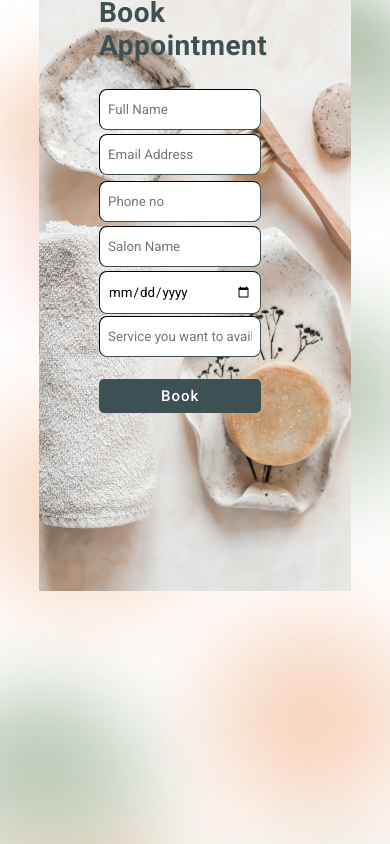
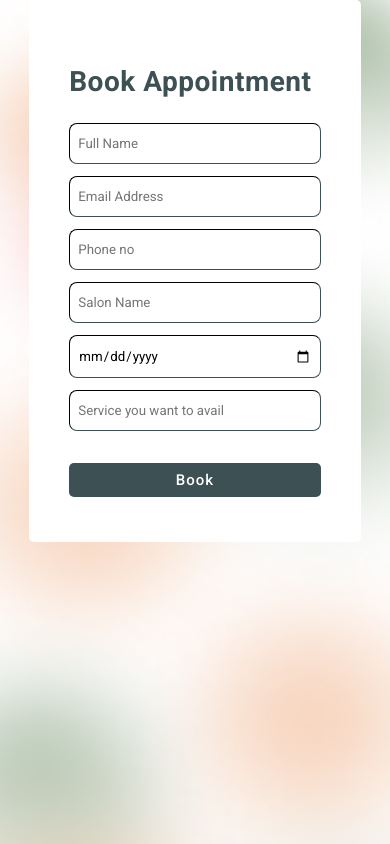
Before and after one commit to BSEF19A525/StyStudioBackend, a React (Create React App) app in the folder front_end/: page /Book in a window 390 px wide. Built offline with nearby package versions, Linux system fonts and the light colour scheme.

Commit message:
contact links added

```diff
--- a/front_end/src/components/BookAppointment/Bookappoint.js
+++ b/front_end/src/components/BookAppointment/Bookappoint.js
@@ -82,7 +82,7 @@ function Bookappoint() {
     // Phone Number Validity
     if (phone.length < 12 && phone.length >= 9) {
       // Date Validity --> No Past Date allowed
-      if (bookingDate != -1) {
+      if (bookingDate !== -1) {
         // Service Validity --> Only Alphabets, whitespace character, including spaces, tabs, and line breaks.
         const alphabetsRegex = /^[A-Za-z\s]+$/;
         if (alphabetsRegex.test(service)) {
--- a/front_end/src/components/BookAppointment/book.css
+++ b/front_end/src/components/BookAppointment/book.css
@@ -13,17 +13,19 @@
 .side-img0 {
   background-image: url("../../assets/rectangle-1@3x.png");
   background-size: cover;
-  width: 40%;
+  width: 30vw;
 }
 /* ALI MALIK */
 .bookForm {
+  display: flex;
+  justify-content: center;
+  align-items: center;
+  border-radius: 0 10px 10px 0px;
   background: white;
-  /* width: 600px; */
-  width: 40%;
+  width: 40vw;
   height: 80vh;
-  padding: 40px 100px;
+  padding: 40px;
 }
-
 .title0 {
   color: #3d5054;
   font-family: "Roboto", sans-serif;
@@ -45,13 +47,15 @@
   border-color: #3d5054;
   border-width: 1px;
 }
-.salImg0{
+.salImg0 {
   display: none;
 }
 .flex-com0 {
   display: flex;
   justify-content: space-between;
   margin-top: 12px;
+  /* margin-bottom: 10px; */
+  flex-wrap: wrap;
 }
 .sal-common0 {
   margin-top: 12px;
@@ -77,83 +81,44 @@
   width: 48%;
 }
 /*          ////////////////////////      responsive             ///////////////////////////////////  */
-@media (max-width: 1024px) {
-  .form0{
-    margin-top: -2rem;
-  }
-  .title0{
+@media (max-width: 912px) {
+  .title0 {
     font-size: 28px;
   }
-  .flex-com0{
-    flex-wrap: wrap;
+  .side-img0 {
+    display: none;
   }
-  .flex-com0 input{
-    width: 100%;
-    margin-bottom: 6px;
+  .bookForm {
+    border-radius: 5px;
+    width: auto;
+    height: 72vh;
+    padding: 40px 80px;
   }
 }
-@media (max-width: 912px) {
-  .form0{
-    margin-top: -2rem;
+
+@media (max-width: 576px) {
+  .flex-com0 input {
+    width: 100%;
   }
-  .bookForm{
-    background-image: url("../../assets/rectangle-1@3x.png");
-    width: 80%;
-    background-repeat: no-repeat;
-    background-position: center;
-    background-size: cover;
-    margin: auto;
-    height: 70vh;
+  .bookForm {
+    height: 85vh;
+    width: 85vw;
   }
-  .book-Wrapper{
-    display: block;
+  .bookForm {
+    padding: 40px;
   }
-  .form0{
-    margin-top: 0px;
+  .flex-com0 {
+    margin: unset;
+  }
+  .sal-common0 {
+    margin: unset;
+  }
+  .margin {
+    margin-bottom: 12px;
   }
 }
-@media (max-width: 540px) {
-  .form0{
-    margin-top: 10px;
+@media (max-width: 525px) {
+  .bookForm {
+    height: auto;
   }
 }
-@media (max-width: 414px) {
-  .flex-com0{
-    flex-wrap: wrap;
-  }
-  .flex-com0 input{
-    width: 100%;
-    margin-bottom: 10px;
-  }
-  .form0{
-    width: 145%;
-    margin-left: -40px;
-    margin-top: -44px;
-  }
-  .flex-com0,.flex-com0 input,.sal-common0{
-    margin-top: 2px;
-    margin-bottom: 2px;
-  }
-}
-@media (max-width: 375px) {
-  .bookForm{
-    height: 60vh;
-  }
-  .form0{
-    width: 190%;
-  }
-  .title0{
-    font-size: 22px;
-  }
-}
-@media (max-width: 330px) {
-  .form0{
-    width: 130px;
-  }
-  }
-@media (max-width: 280px) {
-.form0{
-  width: 180px;
-  margin-left: -80px;
-}
-}
--- a/front_end/src/components/Home/Footer.js
+++ b/front_end/src/components/Home/Footer.js
@@ -72,8 +72,8 @@ function Footer() {
           </div>
           <div className="footerdata fsec-w">
             <h2 className="bold">Get in touch</h2>
-            <p>Stystudio@example.com</p>
-            <p>777-123-4567</p>
+            <p><a href="mailto:stystudio@example.com">Stystudio@example.com</a></p>
+            <p><a href="tel:777-123-4567">777-123-4567</a></p>
           </div>
           <div className="footerdata fsec-w">
             <h2 className="bold">Get the latest news</h2>
--- a/front_end/src/components/Home/Home.css
+++ b/front_end/src/components/Home/Home.css
@@ -442,6 +442,11 @@ body {
 .footerdata p {
   margin-bottom: 10px;
   font-weight: 800;
+  cursor: pointer;
+}
+.footerdata a{
+  color: black;
+  text-decoration: none;
 }
 .footerdata button {
   padding: 10px;
```
